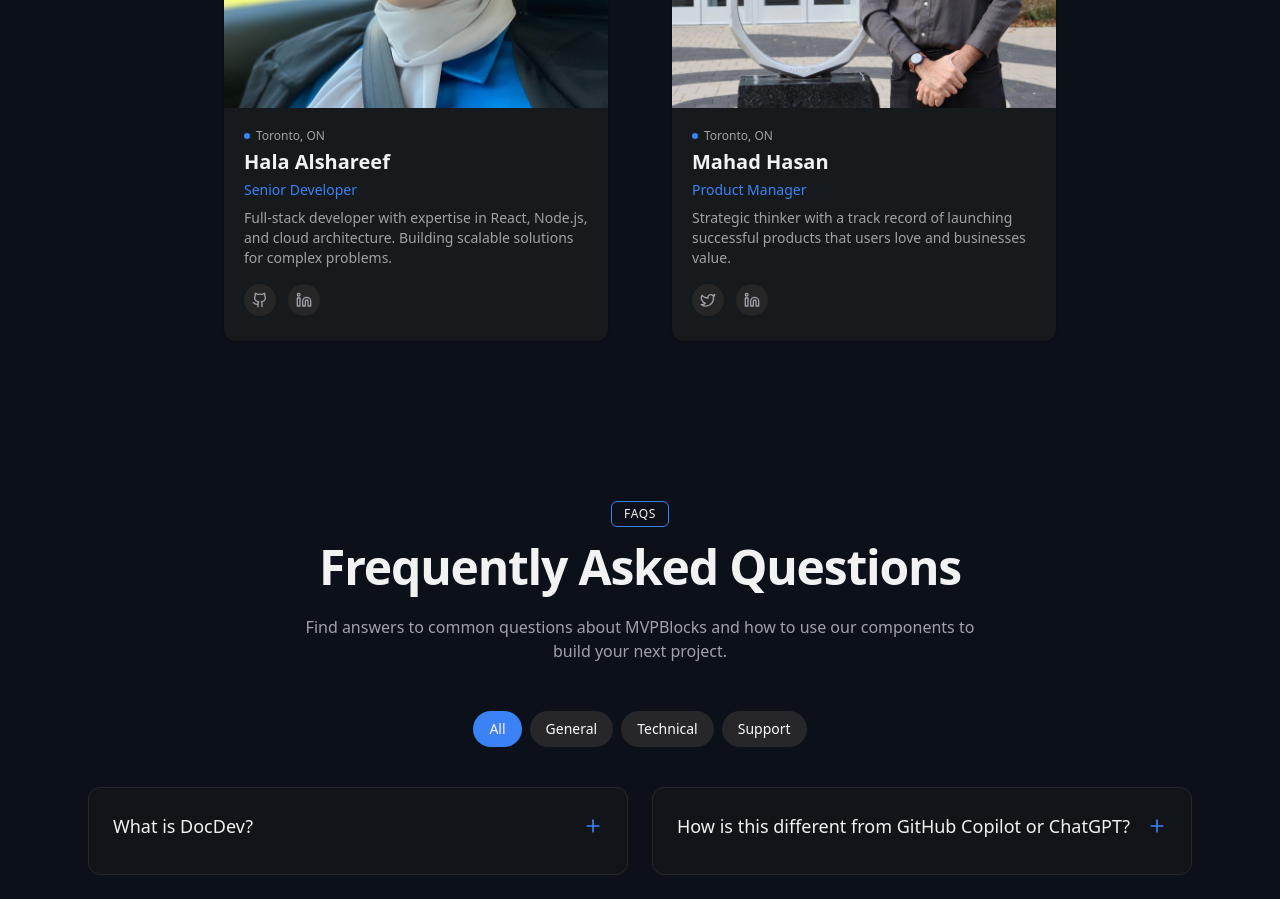
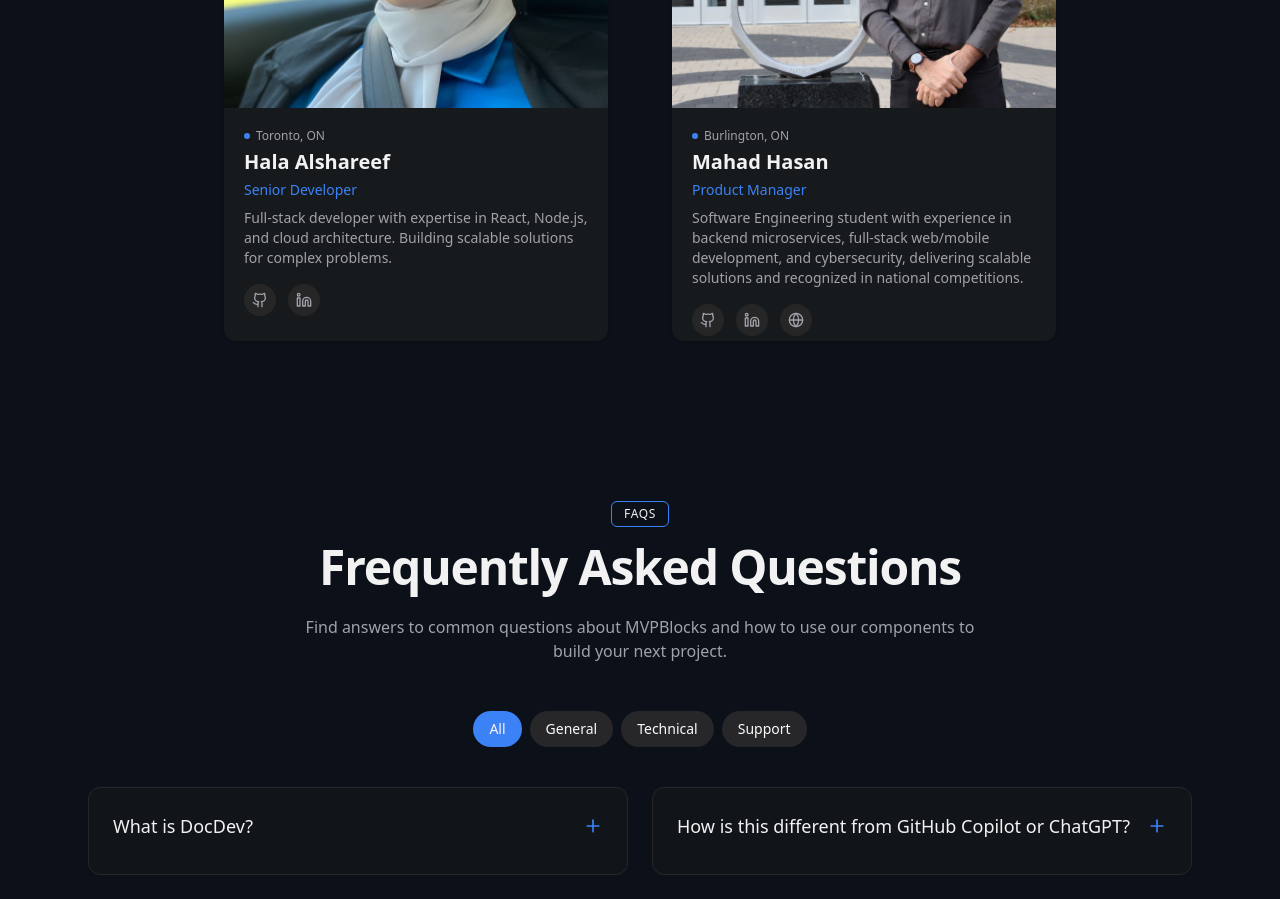
Before and after one commit to TheAmanM/mvp-blocks-test, a Next.js app: page / in a window 1280 px wide. Shown: the part 2780-3679 px from the top of the page. Built offline with nearby package versions, Linux system fonts and the light colour scheme; no server answers.

Commit message:
feature: add web option for team info & update Mahad's info

```diff
--- a/src/components/mvpblocks/team-1.tsx
+++ b/src/components/mvpblocks/team-1.tsx
@@ -1,7 +1,7 @@
 "use client";
 // changes on line 109
 import { cn } from "@/lib/utils";
-import { GithubIcon, LinkedinIcon, TwitterIcon } from "lucide-react";
+import { GithubIcon, LinkedinIcon, TwitterIcon, Globe } from "lucide-react";
 import Link from "next/link";
 
 import ahmed from "@/assets/ahmed.jpeg";
@@ -15,7 +15,7 @@ interface TeamMember {
   bio: string;
   imageUrl: string;
   location?: string;
-  socialLinks?: { platform: "github" | "twitter" | "linkedin"; url: string }[];
+  socialLinks?: { platform: "github" | "twitter" | "linkedin" | "web"; url: string }[];
 }
 
 interface TeamProps {
@@ -65,12 +65,13 @@ const defaultMembers: TeamMember[] = [
   {
     name: "Mahad Hasan",
     role: "Product Manager",
-    bio: "Strategic thinker with a track record of launching successful products that users love and businesses value. ",
+    bio: "Software Engineering student with experience in backend microservices, full-stack web/mobile development, and cybersecurity, delivering scalable solutions and recognized in national competitions. ",
     imageUrl: mahad.src,
-    location: "Toronto, ON",
+    location: "Burlington, ON",
     socialLinks: [
-      { platform: "twitter", url: "https://twitter.com" },
-      { platform: "linkedin", url: "https://linkedin.com" },
+      { platform: "github", url: "https://github.com/mahadhsn"},
+      { platform: "linkedin", url: "https://www.linkedin.com/in/mahad-hassan/" },
+      { platform: "web", url: "https://www.mahadhssn.com"}
     ],
   },
 ];
@@ -154,6 +155,9 @@ function TeamMemberCard({ member }: { member: TeamMember }) {
                   {link.platform === "linkedin" && (
                     <LinkedinIcon className="h-4 w-4" />
                   )}
+                  {link.platform == "web" && (
+                    <Globe className="h-4 w-4" />
+                  )}
                 </Link>
               ))}
             </div>
```
Also changed, not shown: 1 other file (tests, documents, lock files or other folders).
